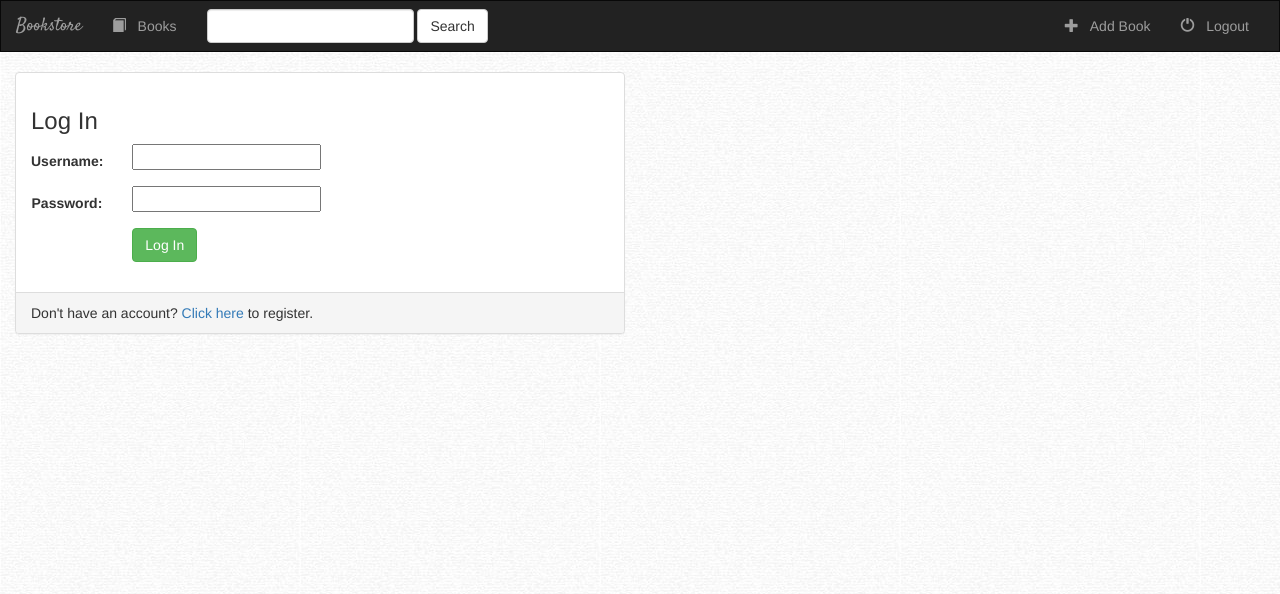
After one commit to amsabour/LibraryManager, a Django app: page /books/login/ in a window 1280 px wide. The commit adds this page. Shown: the top 594 px of the page. Run offline with Django 3.2, Linux system fonts and the light colour scheme; some libraries are stand-ins or nearby versions.

Commit message:
Added user registration

```diff
--- /dev/null
+++ b/Books/forms.py
@@ -0,0 +1,18 @@
+from django.contrib.auth.models import User
+from django import forms
+
+
+class UserForm(forms.ModelForm):
+    password = forms.CharField(widget=forms.PasswordInput)
+
+    class Meta:
+        model = User
+        fields = ['username', 'email', 'password']
+
+
+class LoginForm(forms.ModelForm):
+    password = forms.CharField(widget=forms.PasswordInput)
+
+    class Meta:
+        model = User
+        fields = ['username', 'password']
--- a/Books/models.py
+++ b/Books/models.py
@@ -5,7 +5,7 @@ from django.urls import reverse
 class Book(models.Model):
     title = models.CharField(max_length=100)
     author = models.CharField(max_length=100)
-    image_url = models.CharField(max_length=500, default='')
+    book_logo = models.FileField(max_length=500, default='')
     is_taken = models.BooleanField(default=False)
 
     def get_absolute_url(self):
--- a/Books/templates/Books/base.html
+++ b/Books/templates/Books/base.html
@@ -59,7 +59,7 @@
                     </a>
                 </li>
                 <li class="">
-                    <a href="{% url 'Books:index' %}">
+                    <a href="{% url 'Books:logout' %}">
                         <span class="glyphicon glyphicon-off" aria-hidden="true"></span> &nbsp;
                         Logout
                     </a>
--- a/Books/templates/Books/detail.html
+++ b/Books/templates/Books/detail.html
@@ -32,8 +32,8 @@
                 <div class="panel panel-default">
                     <div class="panel-body">
                         <a href="{% url 'Books:detail' book.id %}">
-                            {% if book.image_url %}
-                                <img src="{{ book.image_url }}" class="img-responsive">
+                            {% if book.book_logo %}
+                                <img src="{{ book.book_logo.url }}" class="img-responsive">
                             {% else %}
                                 <h3>No image to display</h3>
                             {% endif %}
--- /dev/null
+++ b/Books/templates/Books/login_form.html
@@ -0,0 +1,50 @@
+{% extends 'Books/base.html' %}
+{% block title %}Log In{% endblock %}
+
+{% block body %}
+    <div class="container-fluid">
+
+        <div class="row">
+            <div class="col-sm-12 col-md-6">
+                <div class="panel panel-default">
+                    <div class="panel-body">
+                        <h3>Log In</h3>
+                        {% if error_message %}
+                            <p><strong>{{ error_message }}</strong></p>
+                        {% endif %}
+                        <form class="form-horizontal" role="form" action="" method="post"
+                              enctype="multipart/form-data">
+                            {% csrf_token %}
+                            <div class="form-group">
+                                <label class="control-label col-sm-2" for="id_username">
+                                    Username:
+                                </label>
+                                <div class="col-sm-10">
+                                    <input id="id_username" maxlength="30" name="username" type="text">
+                                </div>
+                            </div>
+                            <div class="form-group">
+                                <label class="control-label col-sm-2" for="id_password">
+                                    Password:
+                                </label>
+                                <div class="col-sm-10">
+                                    <input id="id_password" maxlength="30" name="password" type="password">
+                                </div>
+                            </div>
+                            <div class="form-group">
+                                <div class="col-sm-offset-2 col-sm-10">
+                                    <button type="submit" class="btn btn-success">Log In</button>
+                                </div>
+                            </div>
+                        </form>
+                    </div>
+                    <div class="panel-footer">
+                        Don't have an account? <a href="{% url 'Books:register' %}">Click here</a> to register.
+                    </div>
+                </div>
+            </div>
+        </div>
+
+    </div>
+
+{% endblock %}
--- a/Books/urls.py
+++ b/Books/urls.py
@@ -1,4 +1,6 @@
 from django.conf.urls import url
+
+from Books.models import Book
 from . import views
 
 app_name = 'Books'
@@ -6,6 +8,15 @@ app_name = 'Books'
 urlpatterns = [
     # /books/
     url(r'^$', views.IndexView.as_view(), name='index'),
+
+    # /books/register/
+    url(r'^register/$', views.UserFormView.as_view(), name='register'),
+
+    # /books/login/
+    url(r'^login/$', views.UserLoginView.as_view(), name='login'),
+
+    # /books/logout/
+    url(r'^logout/$', views.log_out, name='logout'),
 
     # /books/<book_id>/
     url(r'^(?P<pk>[0-9]+)/$', views.DetailView.as_view(), name='detail'),
--- a/Books/views.py
+++ b/Books/views.py
@@ -1,7 +1,17 @@
 from django.views import generic
 from django.views.generic.edit import CreateView, UpdateView, DeleteView
+from django.views.generic import View
 from django.urls import reverse_lazy
+from django.shortcuts import render, redirect
+from django.contrib.auth import authenticate, login, logout
+from django.http import HttpResponse, JsonResponse
+from .forms import *
 from .models import Book
+
+
+def log_out(request):
+    logout(request)
+    return redirect('Books:index')
 
 
 class IndexView(generic.ListView):
@@ -19,14 +29,75 @@ class DetailView(generic.DetailView):
 
 class BookCreate(CreateView):
     model = Book
-    fields = ['title', 'author', 'image_url', 'is_taken']
+    fields = ['title', 'author', 'book_logo', 'is_taken']
 
 
 class BookUpdate(UpdateView):
     model = Book
-    fields = ['title', 'author', 'image_url', 'is_taken']
+    fields = ['title', 'author', 'book_logo', 'is_taken']
 
 
 class BookDelete(DeleteView):
+    success_url = reverse_lazy('Books:index')
     model = Book
-    success_url = reverse_lazy('Books:index')
+
+
+class UserFormView(View):
+    form_class = UserForm
+    template_name = 'Books/registration_form.html'
+
+    # display blank form
+    def get(self, request):
+        form = self.form_class(None)
+        return render(request, self.template_name, {'form': form})
+
+    # process registration data
+    def post(self, request):
+        form = self.form_class(request.POST)
+
+        if form.is_valid():
+            user = form.save(commit=False)
+
+            # cleaned data
+            username = form.cleaned_data['username']
+            password = form.cleaned_data['password']
+            user.set_password(password)
+            user.save()
+
+            # returns User objects if data is correct
+            user = authenticate(username=username, password=password)
+
+            if user is not None:
+                if user.is_active:
+                    login(request, user)
+                    return redirect('Books:index')
+
+        return render(request, self.template_name, {'form': form})
+
+
+class UserLoginView(View):
+    form_class = LoginForm
+    template_name = 'Books/login_form.html'
+
+    # display blank form
+    def get(self, request):
+        form = self.form_class(None)
+        return render(request, self.template_name, {'form': form})
+
+    def post(self, request):
+        form = self.form_class(request.POST)
+
+        if form.is_valid():
+            # cleaned data
+            print(form.cleaned_data['username'])
+            print(form.cleaned_data['password'])
+
+            user = authenticate(username=form.cleaned_data['username'], password=form.cleaned_data['password'])
+
+            if user is not None:
+                if user.is_active:
+                    login(request, user)
+                    print('login successful')
+                    return redirect('Books:index')
+
+        return render(request, self.template_name, {'form': form})
--- a/LibraryManager/urls.py
+++ b/LibraryManager/urls.py
@@ -1,7 +1,13 @@
 from django.conf.urls import url, include
 from django.contrib import admin
+from django.conf import settings
+from django.conf.urls.static import static
 
 urlpatterns = [
     url(r'^admin/', admin.site.urls),
     url(r'^books/', include('Books.urls')),
 ]
+
+if settings.DEBUG:
+    urlpatterns += static(settings.STATIC_URL, document_root=settings.STATIC_ROOT)
+    urlpatterns += static(settings.MEDIA_URL, document_root=settings.MEDIA_ROOT)
```
Also changed, not shown: Books/templates/Books/index.html (+6 -4 lines), Books/templates/Books/registration_form.html (added, +42 -0 lines), LibraryManager/settings.py (+3 -6 lines), Books/migrations/0007_auto_20180716_1046.py (added), Books/migrations/0008_auto_20180716_1052.py (added), Books/templates/Books/base_visitor.html (added), media/517O7QWZw7L._SX330_BO1204203200_.jpg (added).
